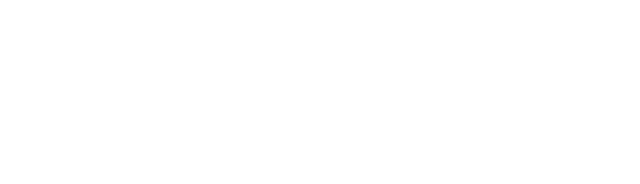
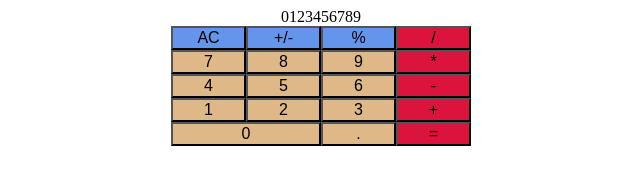
Before and after one commit to gergokiss-ctrl/odin-calculator, a plain HTML site: page index.html in a window 1280 px wide. Shown: the whole page, without its empty margins (319-959 px from the left). Drawn offline with Linux system fonts and the light colour scheme.

Commit message:
Create calculator HTML interface

```diff
--- a/index.html
+++ b/index.html
@@ -10,6 +10,44 @@
 </head>
 
 <body>
+    <div class="container">
+        <div class="row">0123456789</div>
+
+        <div class="row">
+            <button class="helper">AC</button>
+            <button class="helper">+/-</button>
+            <button class="helper">%</button>
+            <button class="operator">/</button>
+        </div>
+
+        <div class="row">
+            <button class="number">7</button>
+            <button class="number">8</button>
+            <button class="number">9</button>
+            <button class="operator">*</button>
+        </div>
+
+        <div class="row">
+            <button class="number">4</button>
+            <button class="number">5</button>
+            <button class="number">6</button>
+            <button class="operator">-</button>
+        </div>
+
+        <div class="row">
+            <button class="number">1</button>
+            <button class="number">2</button>
+            <button class="number">3</button>
+            <button class="operator">+</button>
+        </div>
+
+        <div class="row">
+            <button class="number double">0</button>
+            <button class="number">.</button>
+            <button class="operator">=</button>
+        </div>
+    </div>
+
     <script src="javascript.js"></script>
 </body>
 
--- a/style.css
+++ b/style.css
@@ -0,0 +1,39 @@
+* {
+    box-sizing: border-box;
+    text-align: center;
+    font-size: 16px;
+}
+
+.container {
+    display: flex;
+    flex-direction: column;
+    justify-content: center;
+    align-items: center;
+}
+
+.row {
+    display: flex;
+    width: 300px;
+    justify-content: space-evenly;
+    flex: 1;
+}
+
+button {
+    flex: 1;
+}
+
+.double {
+    min-width: 150px;
+}
+
+.operator {
+    background-color: crimson;
+}
+
+.helper {
+    background-color: cornflowerblue;
+}
+
+.number {
+    background-color: burlywood;
+}
```
